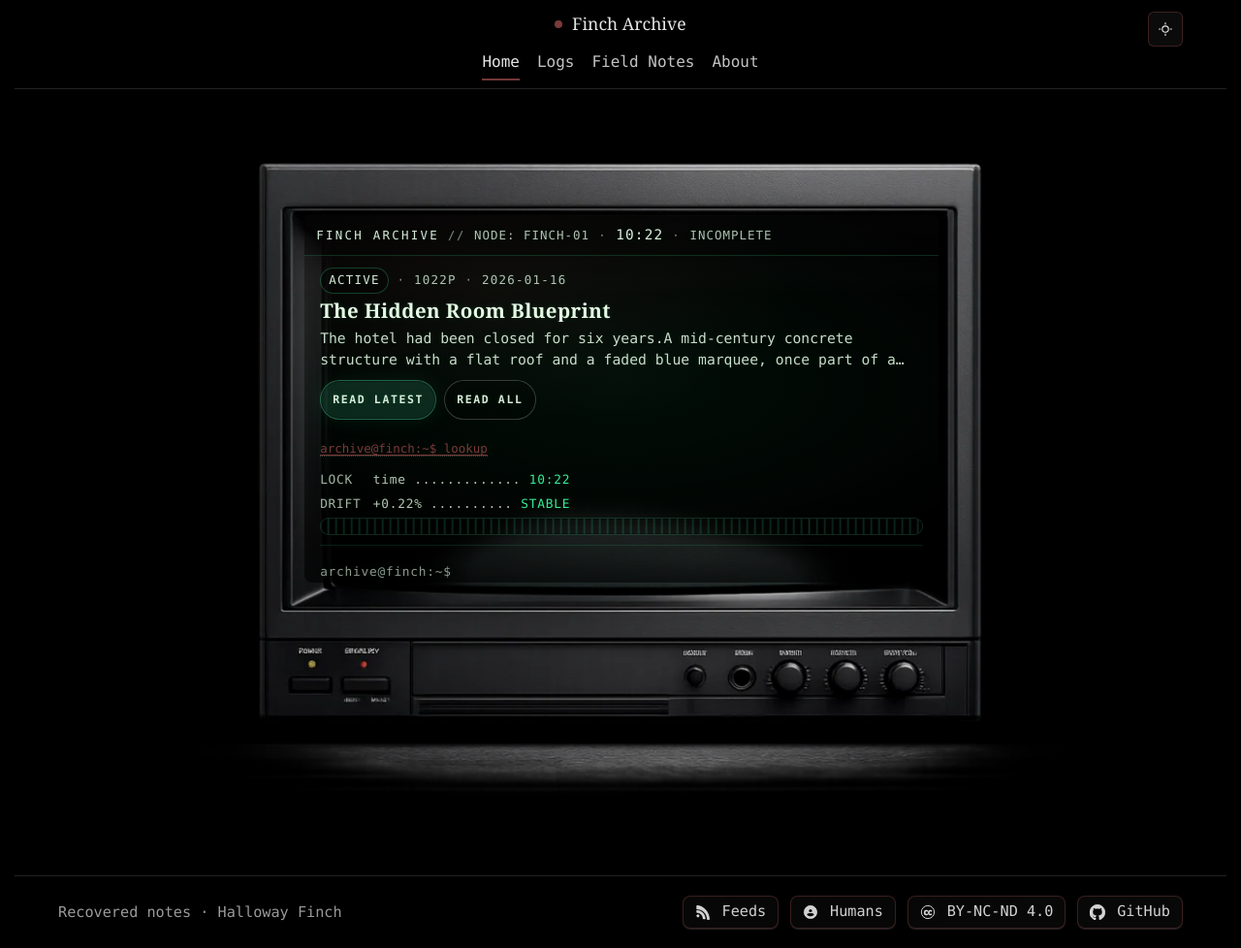
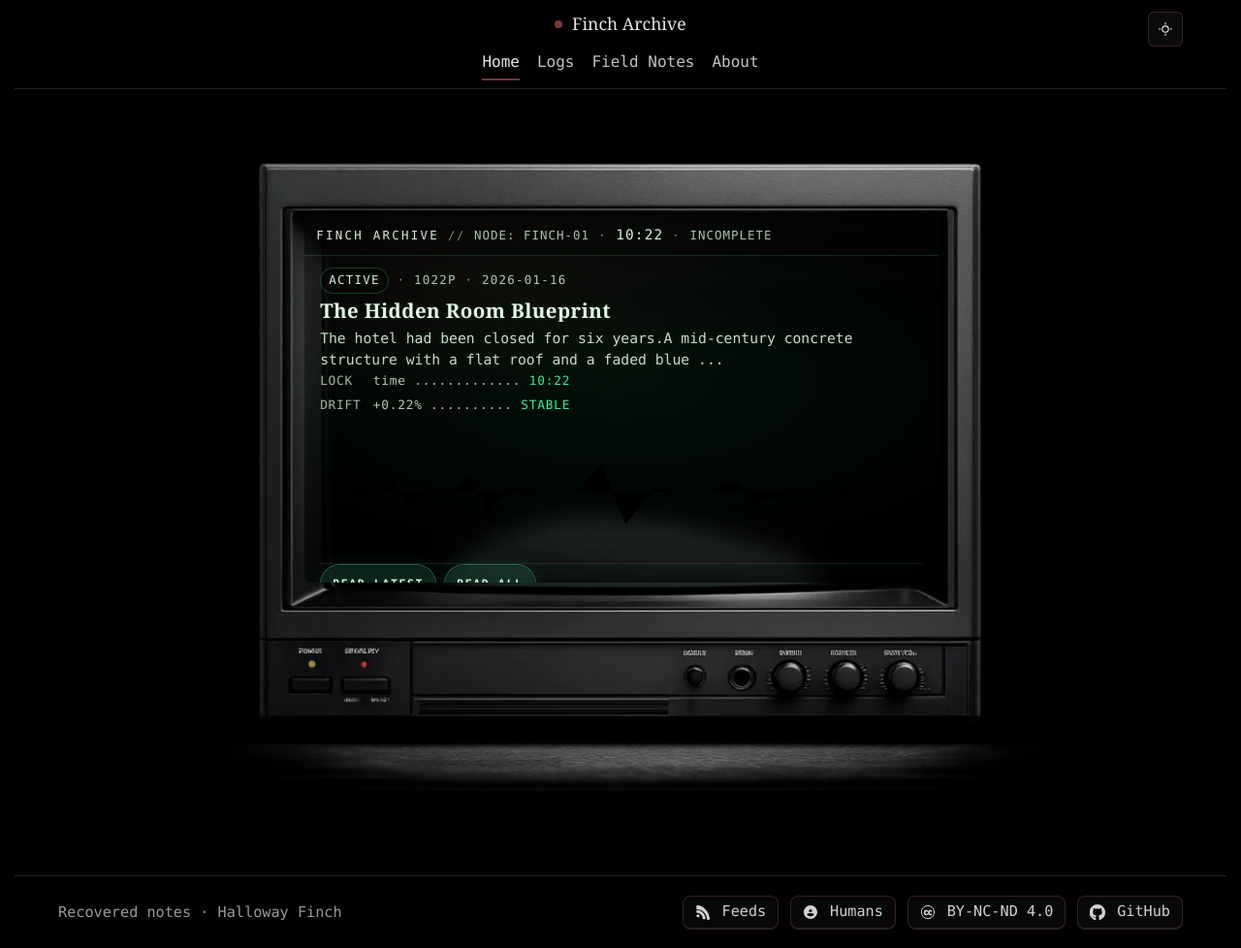
Before and after one commit to HallowayFinch/fincharchive.com, a Jekyll site: the page built from index.html, in a window 1280 px wide and 978 px high. Shown: the whole window at 97% size. Built offline with Jekyll 4.4.1, drawn with Linux system fonts in a browser that asks for light colours.

Commit message:
Refactor UI layout for active transmission and activity
Refactor HTML structure to enhance desktop and mobile UI sections, including active transmission display and system activity.

```diff
--- a/index.html
+++ b/index.html
@@ -42,7 +42,10 @@ description: "Recovered notes from incomplete transmissions: the latest logs fro
 
         <div class="finch-screen__body finch-homeui">
           {%- if feat -%}
-            <!-- Active transmission (priority) -->
+
+          <!-- ===== Desktop UI ===== -->
+          <div class="finch-homeui__desktop" aria-label="Desktop interface">
+            <div class="finch-homeui__top">
               <section class="finch-active" aria-label="Active transmission">
                 <p class="finch-active__meta">
                   <span class="finch-active__pill">ACTIVE</span>
@@ -57,53 +60,116 @@ description: "Recovered notes from incomplete transmissions: the latest logs fro
                 </h1>
 
                 <p class="finch-active__excerpt">
-                {{ feat.content | strip_html | strip_newlines | truncate: 140 }}
+                  {{ feat.content | strip_html | strip_newlines | truncate: 110 }}
                 </p>
               </section>
 
-            <!-- Two primary actions (always visible) -->
-            <nav class="finch-homeui__actions" aria-label="Primary actions">
-              <a class="finch-screen__btn" href="{{ feat.url | relative_url }}">READ LATEST</a>
-              <a class="finch-screen__btn finch-screen__btn--ghost" href="{{ '/logs/' | relative_url }}">READ ALL</a>
-            </nav>
-
-            <!-- Command/link affordance: Transmission Lookup -->
-            <p class="finch-homeui__cmd">
-              <a href="{{ '/t/' | relative_url }}" class="finch-cmdlink">archive@finch:~$ lookup</a>
-              <span class="finch-screen__cursor" aria-hidden="true">▍</span>
-            </p>
-
-          {%- else -%}
-            <section class="finch-active" aria-label="Archive status">
-              <h1 class="finch-active__title">
-                <a href="{{ '/logs/' | relative_url }}">No transmissions available</a>
-              </h1>
-              <p class="finch-active__excerpt">The archive index is available.</p>
-            </section>
-
-            <nav class="finch-homeui__actions" aria-label="Primary actions">
-              <a class="finch-screen__btn" href="{{ '/logs/' | relative_url }}">READ ALL</a>
-            </nav>
-
-            <p class="finch-homeui__cmd">
-              <a href="{{ '/t/' | relative_url }}" class="finch-cmdlink">archive@finch:~$ lookup</a>
-              <span class="finch-screen__cursor" aria-hidden="true">▍</span>
-            </p>
-          {%- endif -%}
-
-          <!-- Activity (secondary flavor) -->
               <section class="finch-activity finch-activity--secondary" aria-label="System activity">
                 <p class="finch-activity__line"><span class="finch-activity__k">LOCK</span> time ............. <span class="finch-activity__ok">10:22</span></p>
                 <p class="finch-activity__line"><span class="finch-activity__k">DRIFT</span> +0.22% .......... <span class="finch-activity__ok">STABLE</span></p>
 
-            <!-- Swap wave for equalizer bar graph -->
-            <div class="finch-graph finch-graph--eq" aria-hidden="true"></div>
+                <!-- Oscilloscope -->
+                <div class="finch-scope" aria-hidden="true">
+                  <svg class="finch-scope__svg" viewBox="0 0 300 64" preserveAspectRatio="none" focusable="false" aria-hidden="true">
+                    <path class="finch-scope__trace"
+                      d="M0 36
+                         L14 36 L22 34 L28 38 L36 30 L44 44 L52 36
+                         L66 36 L74 28 L84 46 L94 34 L110 36
+                         L128 36 L140 22 L152 52 L166 34 L178 36
+                         L194 36 L206 30 L218 42 L232 36
+                         L248 36 L262 34 L274 38 L286 36 L300 36" />
+                  </svg>
+                </div>
+              </section>
+            </div>
+
+            <div class="finch-homeui__bottom">
+              <nav class="finch-homeui__actions" aria-label="Primary actions">
+                <a class="finch-screen__btn finch-screen__btn--fill" href="{{ feat.url | relative_url }}">READ LATEST</a>
+                <a class="finch-screen__btn finch-screen__btn--fill2" href="{{ '/logs/' | relative_url }}">READ ALL</a>
+              </nav>
+
+              <p class="finch-homeui__prompt" aria-hidden="true">
+                archive@finch:~$ <a class="finch-homeui__promptlink" href="{{ '/status/' | relative_url }}?q={{ feat.log_id | url_encode }}">lookup {{ feat.log_id | default: '1022P' }}</a> <span class="finch-screen__cursor">▍</span>
+              </p>
+            </div>
+          </div>
+
+          <!-- ===== Mobile UI (bigger + fewer lines, always tappable) ===== -->
+          <div class="finch-homeui__mobile" aria-label="Mobile interface">
+            <div class="finch-mobilecard">
+              <div class="finch-mobilecard__row finch-mobilecard__row--meta">
+                <span class="finch-active__pill">ACTIVE</span>
+                <span class="finch-mobilecard__mono">{{ feat.log_id | default: 'LOG' }}</span>
+                <span class="finch-mobilecard__dim">{{ feat.date | date: "%Y-%m-%d" }}</span>
+              </div>
+
+              <div class="finch-mobilecard__row finch-mobilecard__row--title">
+                <a class="finch-mobilecard__title" href="{{ feat.url | relative_url }}">{{ feat.title }}</a>
+              </div>
+
+              <div class="finch-mobilecard__row finch-mobilecard__row--stats">
+                <span class="finch-mobilecard__dim">LOCK</span> <span class="finch-mobilecard__mono">10:22</span>
+                <span class="finch-mobilecard__sep">·</span>
+                <span class="finch-mobilecard__dim">DRIFT</span> <span class="finch-mobilecard__mono">+0.22%</span>
+              </div>
+
+              <div class="finch-scope finch-scope--compact" aria-hidden="true">
+                <svg class="finch-scope__svg" viewBox="0 0 300 64" preserveAspectRatio="none" focusable="false" aria-hidden="true">
+                  <path class="finch-scope__trace"
+                    d="M0 36
+                       L14 36 L22 34 L28 38 L36 30 L44 44 L52 36
+                       L66 36 L74 28 L84 46 L94 34 L110 36
+                       L128 36 L140 22 L152 52 L166 34 L178 36
+                       L194 36 L206 30 L218 42 L232 36
+                       L248 36 L262 34 L274 38 L286 36 L300 36" />
+                </svg>
+              </div>
+
+              <nav class="finch-homeui__actions finch-homeui__actions--mobile" aria-label="Primary actions">
+                <a class="finch-screen__btn finch-screen__btn--fill" href="{{ feat.url | relative_url }}">READ LATEST</a>
+                <a class="finch-screen__btn finch-screen__btn--fill2" href="{{ '/logs/' | relative_url }}">READ ALL</a>
+              </nav>
+
+              <p class="finch-homeui__prompt finch-homeui__prompt--mobile" aria-hidden="true">
+                archive@finch:~$ <a class="finch-homeui__promptlink" href="{{ '/status/' | relative_url }}?q={{ feat.log_id | url_encode }}">lookup {{ feat.log_id | default: '1022P' }}</a> <span class="finch-screen__cursor">▍</span>
+              </p>
+            </div>
+          </div>
+
+          {%- else -%}
+
+          <div class="finch-homeui__desktop">
+            <section class="finch-active" aria-label="Archive status">
+              <p class="finch-active__meta">
+                <span class="finch-active__pill">IDLE</span>
+                <span class="finch-screen__sep" aria-hidden="true">·</span>
+                <span class="finch-active__id">NO TRANSMISSIONS</span>
+              </p>
+              <h1 class="finch-active__title">
+                <a href="{{ '/logs/' | relative_url }}">Browse the archive</a>
+              </h1>
+              <p class="finch-active__excerpt">The catalog is available.</p>
             </section>
 
-          <!-- Optional: keep the prompt (you can remove if you want) -->
-          <p class="finch-homeui__prompt" aria-hidden="true">
-            archive@finch:~$ <span class="finch-screen__cursor">▍</span>
-          </p>
+            <nav class="finch-homeui__actions" aria-label="Primary actions">
+              <a class="finch-screen__btn finch-screen__btn--fill2" href="{{ '/logs/' | relative_url }}">READ ALL</a>
+            </nav>
+          </div>
+
+          <div class="finch-homeui__mobile">
+            <div class="finch-mobilecard">
+              <div class="finch-mobilecard__row finch-mobilecard__row--meta">
+                <span class="finch-active__pill">IDLE</span>
+                <span class="finch-mobilecard__mono">NO TRANSMISSIONS</span>
+              </div>
+              <nav class="finch-homeui__actions finch-homeui__actions--mobile" aria-label="Primary actions">
+                <a class="finch-screen__btn finch-screen__btn--fill2" href="{{ '/logs/' | relative_url }}">READ ALL</a>
+              </nav>
+            </div>
+          </div>
+
+          {%- endif -%}
         </div>
       </div>
     </div>
```
Lines whose indentation alone changed are shown as unchanged.
